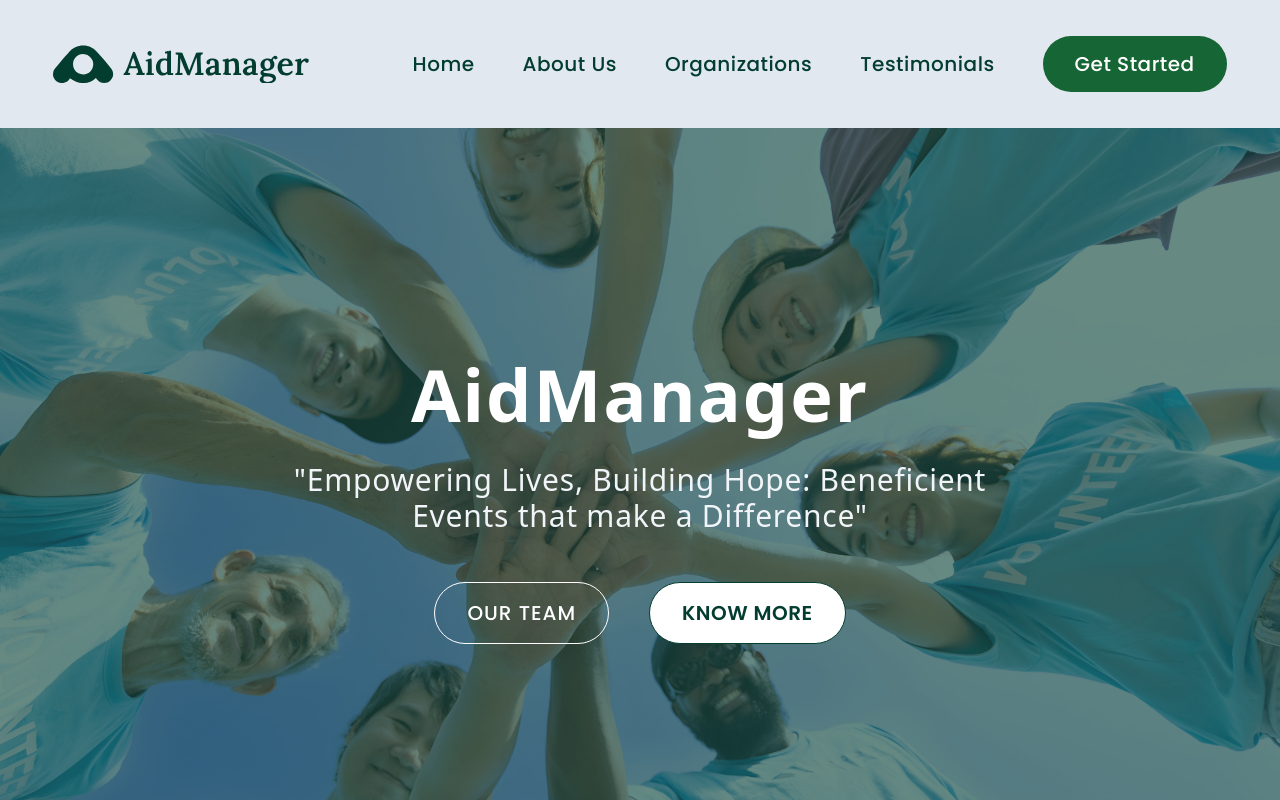
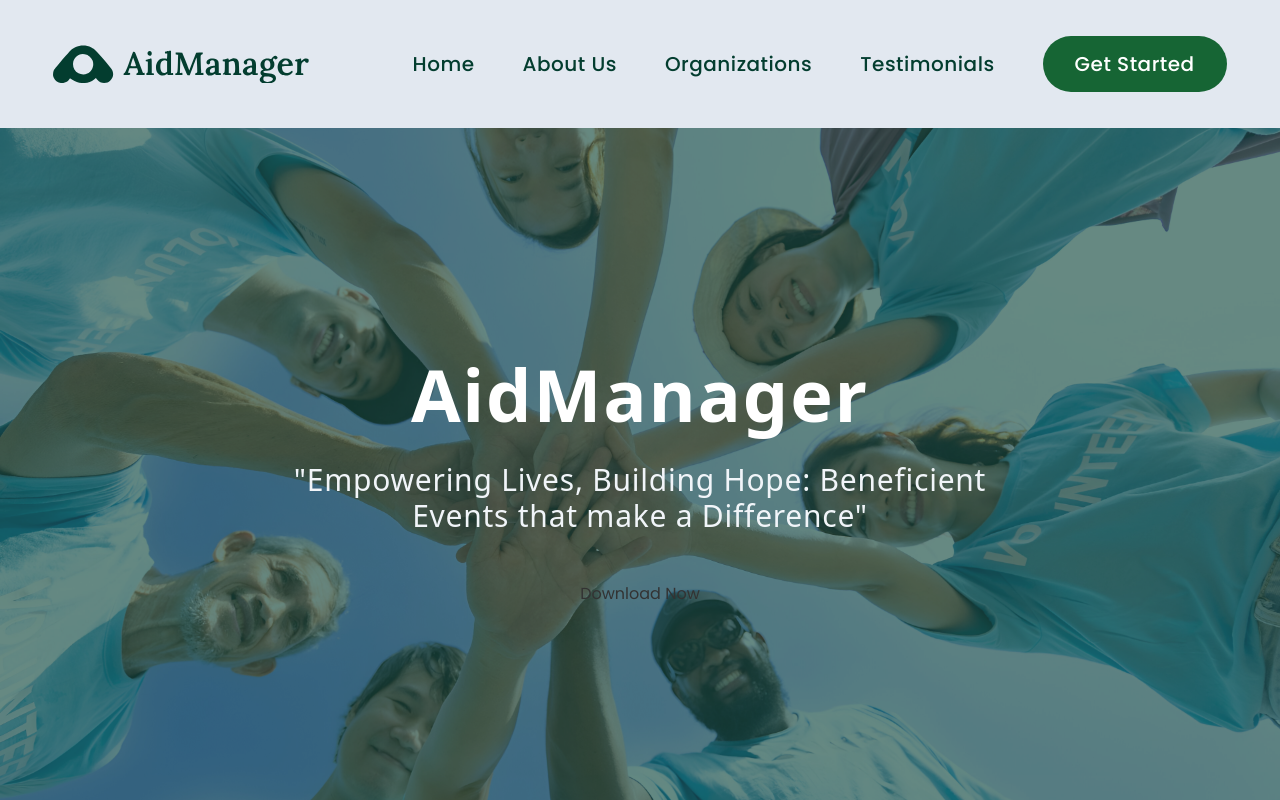
Before and after one commit to DispositivosMoviles-WX63/LandingPage-AidManager, a React (Vite) app: page / in a window 1280 px wide. Shown: the top 800 px of the page. Built offline with nearby package versions, Linux system fonts and the light colour scheme.

Commit message:
Nicolasn't

```diff
--- a/src/components/Hero/Hero.jsx
+++ b/src/components/Hero/Hero.jsx
@@ -13,8 +13,7 @@ export const Hero = () => {
                         "Empowering Lives, Building Hope: Beneficient<br />Events that make a Difference"
                     </p>
                     <div className="flex flex-col sm:flex-row gap-7 sm:gap-10 mt-4">
-                        <Button name="Our Team" />
-                        <Button name="Know More" />
+                        <Button name="Download Now"/>
                     </div>
                 </div>
             </div>
```
